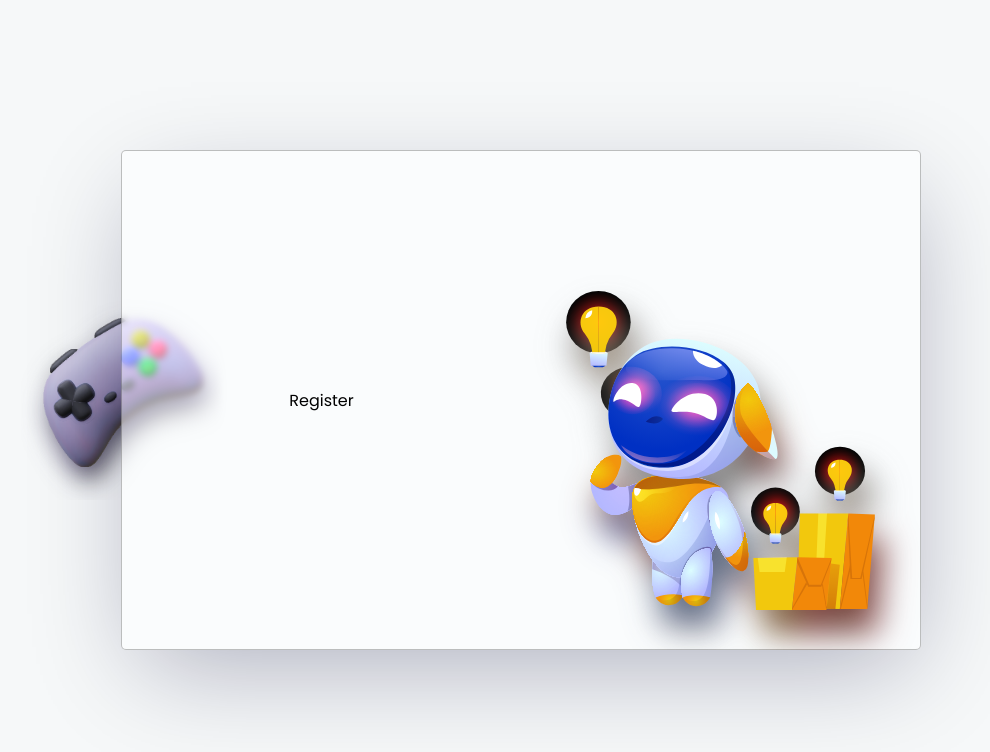
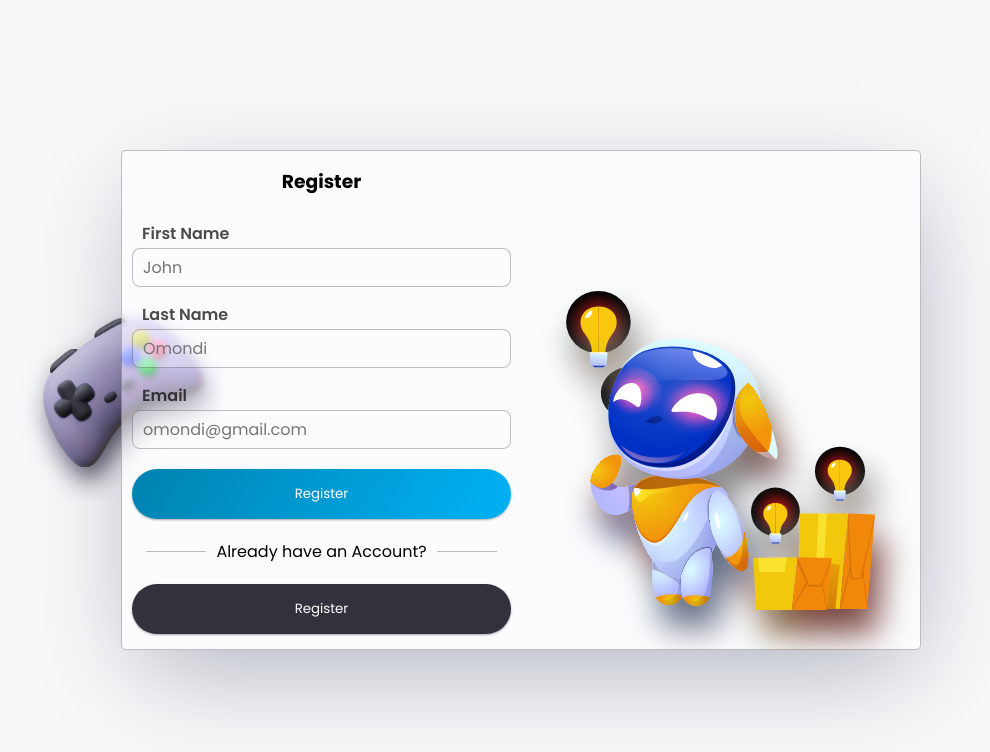
Before and after one commit to Castynet-Studios/digikids-fe, a React (Create React App) app: page /auth/register in a window 1280 px wide. Shown: the top 752 px of the page, without its empty margins (119-1109 px from the left). Built offline with nearby package versions, Linux system fonts and the light colour scheme; no server answers.

Commit message:
components/auth/register/Register: added markup

```diff
--- a/src/components/auth/register/Register.jsx
+++ b/src/components/auth/register/Register.jsx
@@ -3,7 +3,35 @@ import * as styled from "./Styles.Register";
 export default function Register() {
   return (
     <>
-      <styled.Wrapper>Register</styled.Wrapper>
+      <styled.Wrapper>
+        <h3>Register</h3>
+        <form>
+          <styled.Label htmlFor="firstName">First Name</styled.Label>
+          <styled.Input
+            placeholder="John"
+            type="text"
+            name="First Name"
+            id="firstName"
+          />
+          <styled.Label htmlFor="lastName">Last Name</styled.Label>
+          <styled.Input
+            placeholder="Omondi"
+            type="text"
+            name="Last Name"
+            id="lastName"
+          />
+          <styled.Label htmlFor="email">Email</styled.Label>
+          <styled.Input
+            placeholder="omondi@gmail.com"
+            type="email"
+            name="Email"
+            id="email"
+          />
+          <styled.Submit type="submit" value="Register" />
+        </form>
+        <p className="formPara">Already have an Account?</p>
+        <styled.AuthBtn>Register</styled.AuthBtn>
+      </styled.Wrapper>
     </>
   );
 }
```
